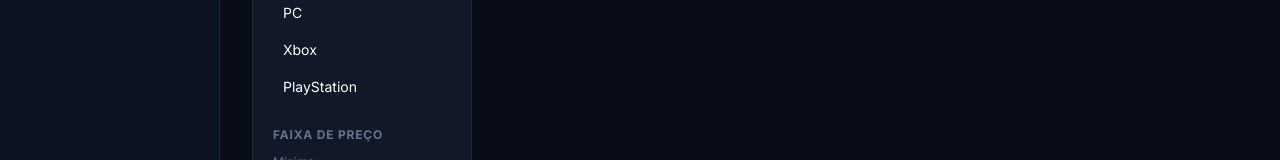
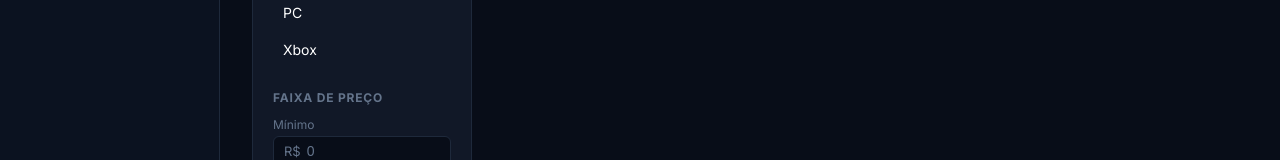
Before and after one commit to VictorCharro/oferta-games, an Angular app in the folder frontend/: page /catalogo in a window 1280 px wide. Shown: the part 538-698 px from the top of the page. Built offline with nearby package versions, Linux system fonts and the light colour scheme; no server answers.

Commit message:
retirando ps do filtro

```diff
--- a/frontend/src/app/pages/catalog/catalog.ts
+++ b/frontend/src/app/pages/catalog/catalog.ts
@@ -41,7 +41,6 @@ export class Catalog implements OnInit, OnDestroy {
     { value: 'all', label: 'Todas' },
     { value: 'pc', label: 'PC' },
     { value: 'xbox', label: 'Xbox' },
-    { value: 'playstation', label: 'PlayStation' },
   ];
 
   private scrollTicking = false;
```
